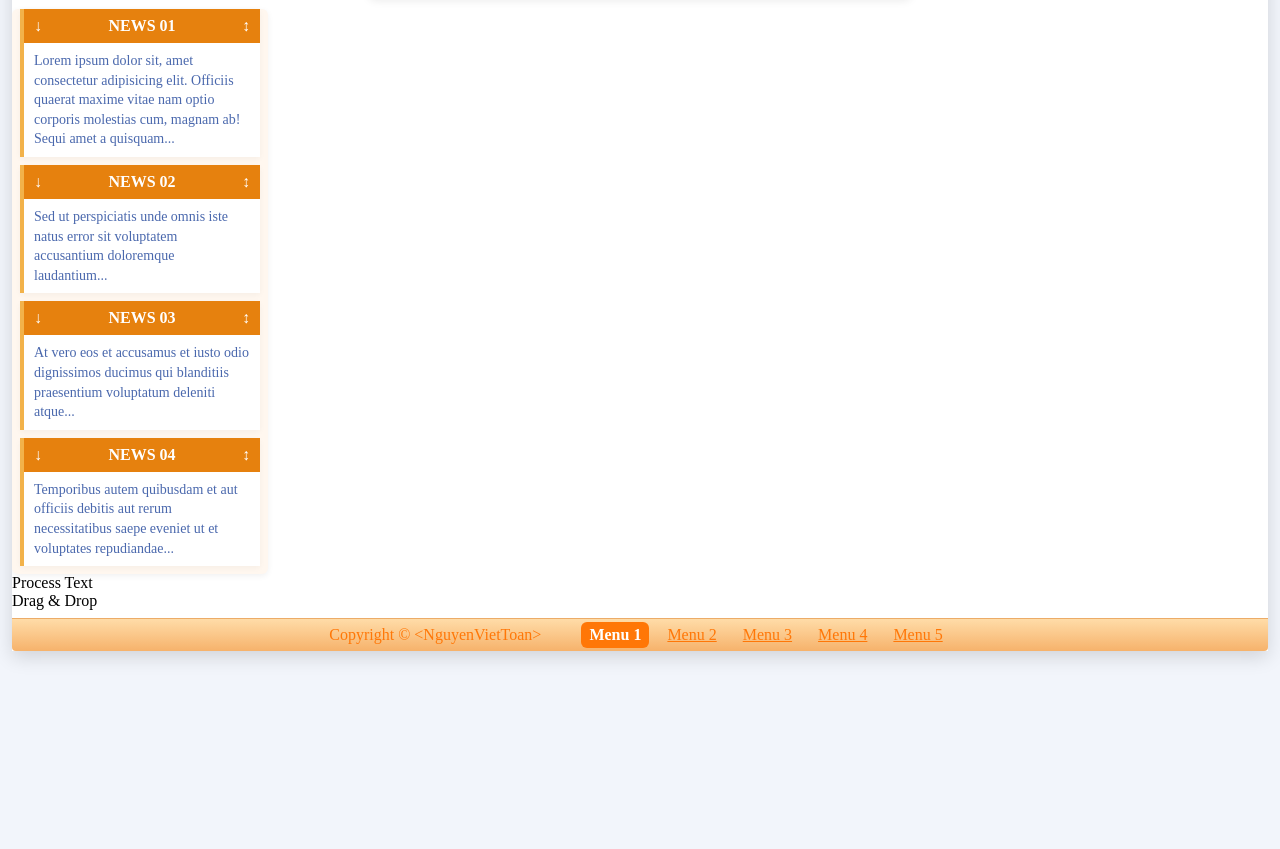
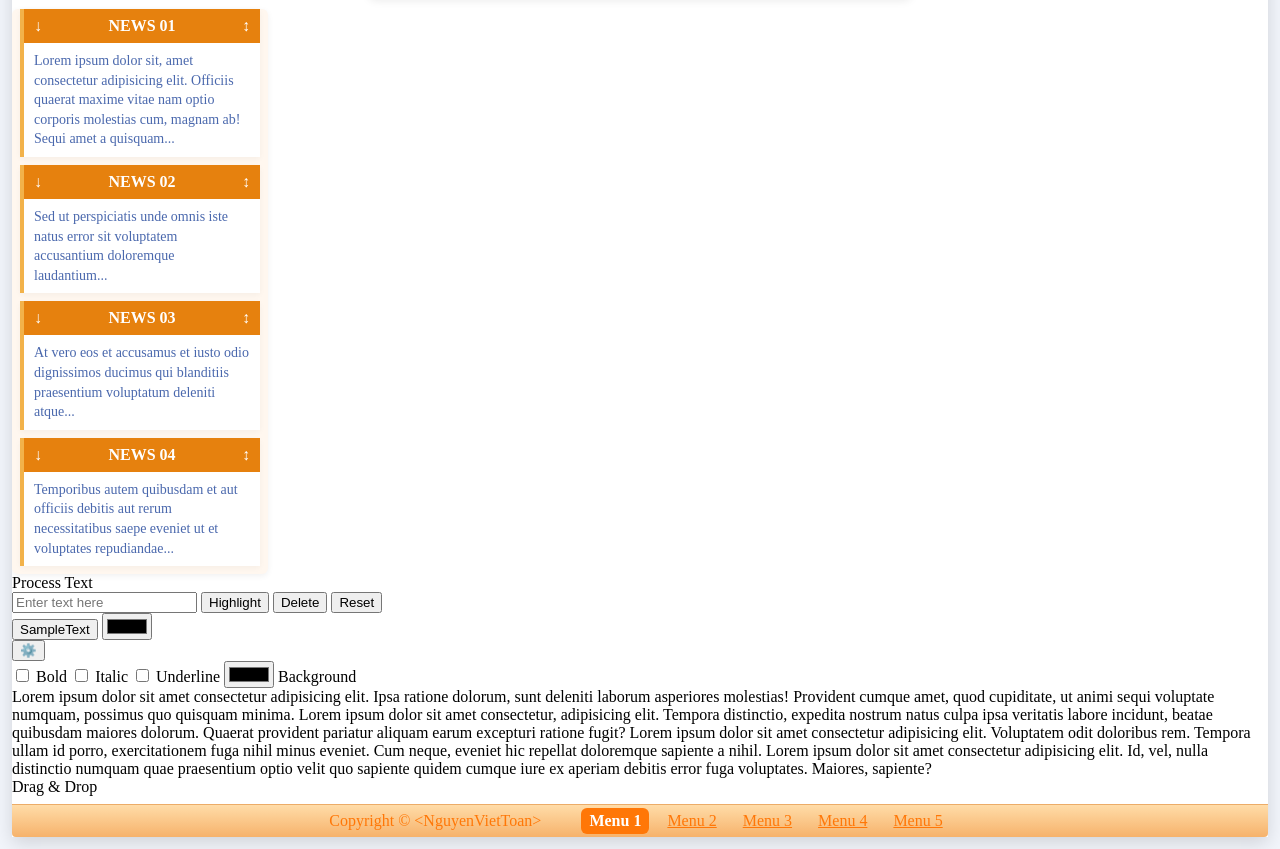
Before and after one commit to Cooff-VT/BTCN_1_Web, a plain HTML site: page index.html in a window 1280 px wide. Shown: the part 112-961 px from the top of the page. Before the commit the page ends 800 px from the top, so only its background shows below. Drawn offline with nearby package versions, Linux system fonts and the light colour scheme.

Commit message:
Yeu cau 6: dinh dang process Text

```diff
--- a/index.html
+++ b/index.html
@@ -53,12 +53,33 @@
           <div class="panel-head">
             <div class="panel-group-left">
               <div class="panel-title">Process Text</div>
-
+            </div>
+            <div class="panel-group-center">
+              <input id="pattern" placeholder="Enter text here" />
+              <button class="btn" id="btnHighlight">Highlight</button>
+              <button class="btn" id="btnDelete">Delete</button>
+              <button class="btn" id="btnReset">Reset</button>
+            </div>
+            <div class="panel-group-right">
+              <button class="btn" id="btnSample">SampleText</button>
+              <input type="color" id="textColor" />
+              <div class="settings-container">
+                <button id="btnSettings" class="btn btn-icon">⚙️</button>
+                <div id="settingsPopover" class="popover">
+                  <label><input type="checkbox" id="cbBold" /> Bold</label>
+                  <label><input type="checkbox" id="cbItalic" /> Italic</label>
+                  <label><input type="checkbox" id="cbUnderline" /> Underline</label>
+                  <label><input type="color" id="bgColor" /> Background</label>
+                </div>
+              </div>
+            </div>
           </div>
-
+          <div id="text-area">
+            <div id="originalText" data-original>
+        Lorem ipsum dolor sit amet consectetur adipisicing elit. Ipsa ratione dolorum, sunt deleniti laborum asperiores molestias! Provident cumque amet, quod cupiditate, ut animi sequi voluptate numquam, possimus quo quisquam minima. Lorem ipsum dolor sit amet consectetur, adipisicing elit. Tempora distinctio, expedita nostrum natus culpa ipsa veritatis labore incidunt, beatae quibusdam maiores dolorum. Quaerat provident pariatur aliquam earum excepturi ratione fugit? Lorem ipsum dolor sit amet consectetur adipisicing elit. Voluptatem odit doloribus rem. Tempora ullam id porro, exercitationem fuga nihil minus eveniet. Cum neque, eveniet hic repellat doloremque sapiente a nihil. Lorem ipsum dolor sit amet consectetur adipisicing elit. Id, vel, nulla distinctio numquam quae praesentium optio velit quo sapiente quidem cumque iure ex aperiam debitis error fuga voluptates. Maiores, sapiente?
+            </div>
           </div>
         </section>
-
         <section id="drag-drop" class="panel">
           <div class="panel-head">
             <div class="panel-group-left">
```
